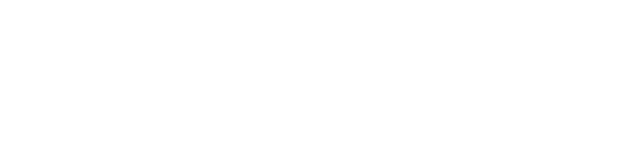
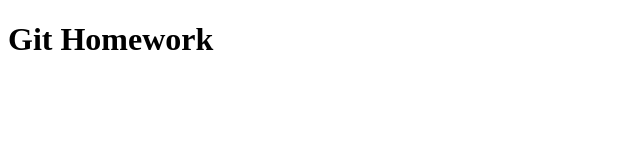
Before and after one commit to mpetkevic/nfq-git-hw, a plain HTML site: page index.html in a window 1280 px wide. Shown: the whole page, without its empty margins (0-640 px from the left). Drawn offline with Linux system fonts and the light colour scheme.

Commit message:
Second commit Feature1

```diff
--- a/index.html
+++ b/index.html
@@ -5,6 +5,6 @@
   <title>Git Homework</title>
 </head>
 <body>
-
+  <h1>Git Homework</h1>
 </body>
 </html>
```
